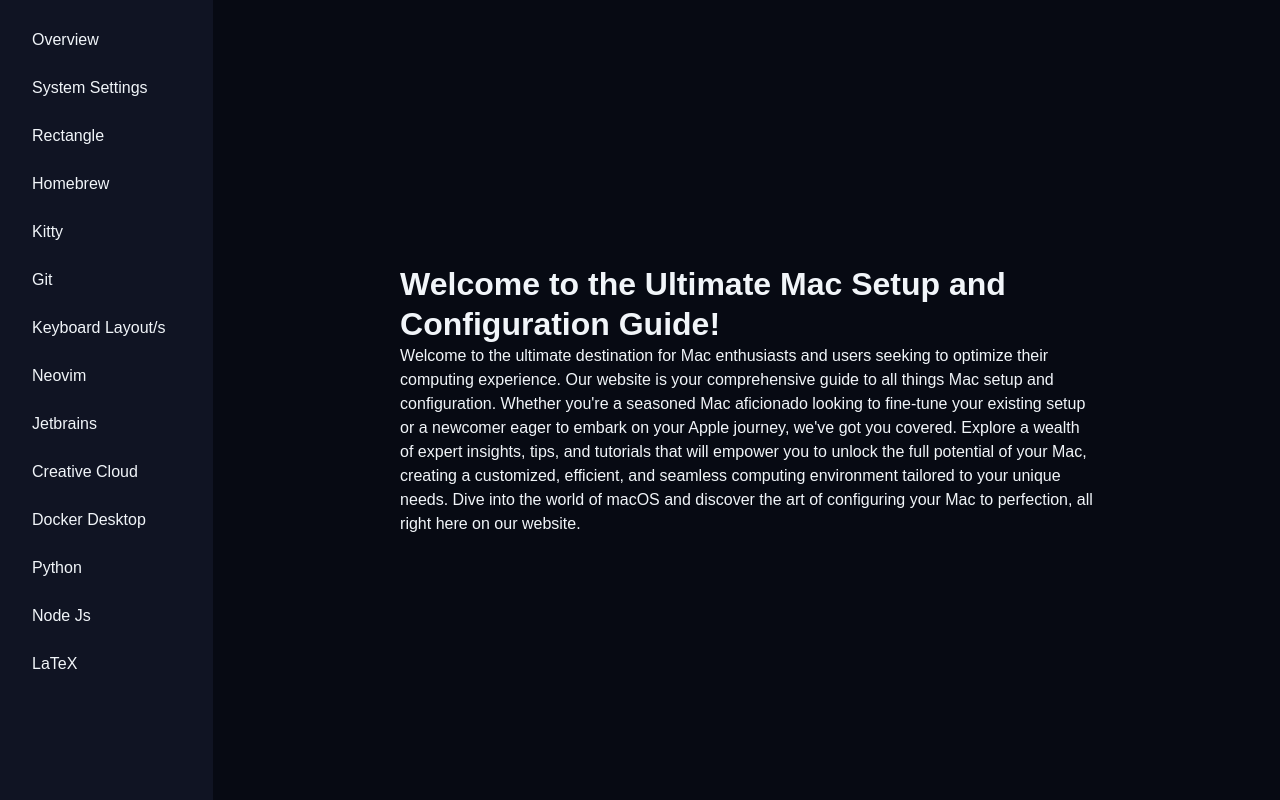
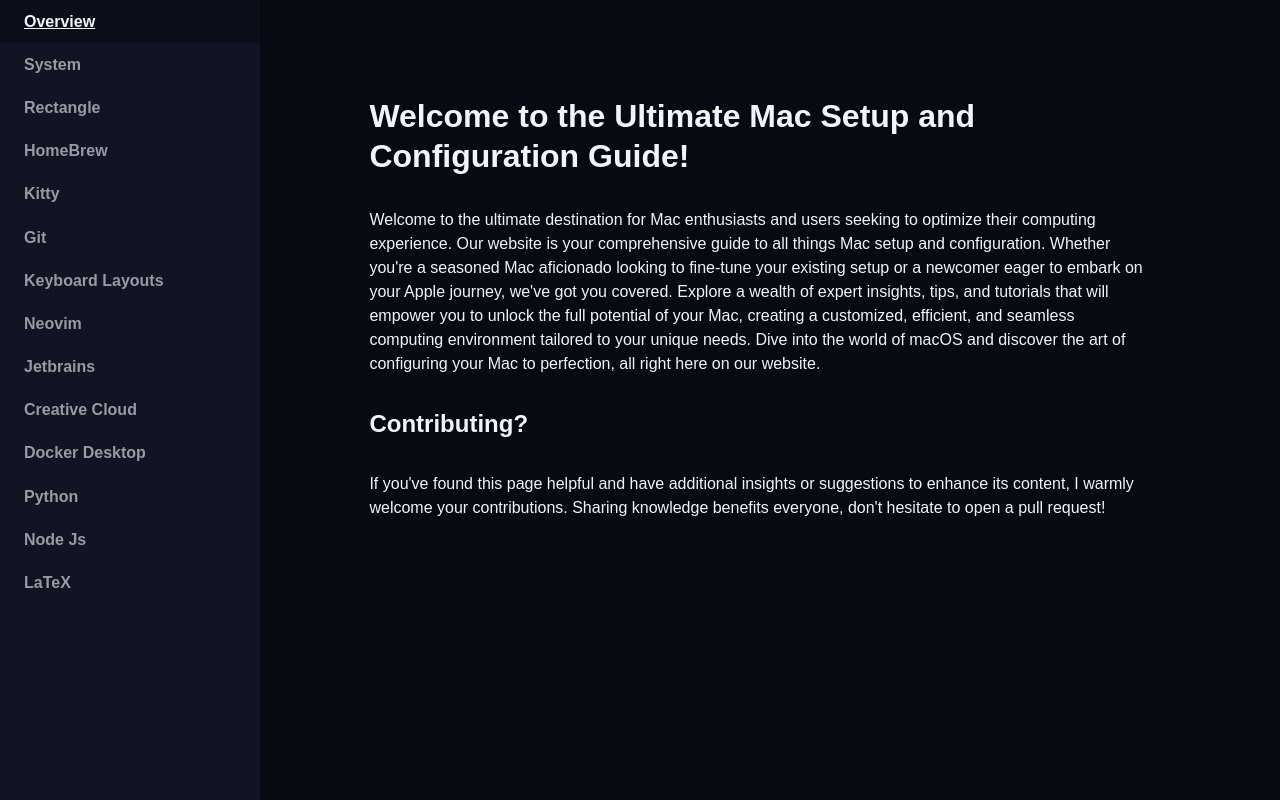
Before and after one commit to makiv2/dotfiles, a React (Vite) app: page / in a window 1280 px wide. Built offline with nearby package versions, Linux system fonts and the light colour scheme.

Commit message:
fix nav styling

```diff
--- a/src/components/Navbar.tsx
+++ b/src/components/Navbar.tsx
@@ -1,24 +1,40 @@
 import "../styles/navbar.css"
-import { Outlet, Link } from "react-router-dom";
+import {Link, Outlet, useLocation} from "react-router-dom";
+import React from "react";
 
 const Navbar = () => {
+    const { pathname } = useLocation();
+
+    const CustomLink: React.FC<{ dest: string, pathname: string }> = ({dest, pathname}) => {
+        const formattedDest = dest.startsWith('/') ? dest.slice(1).toLowerCase() : dest.toLowerCase();
+        const formattedPathname = pathname.startsWith('/') ? pathname.slice(1).toLowerCase() : pathname.toLowerCase();
+
+        return (
+            <Link className={formattedPathname === formattedDest ? 'active' : 'inactive'}
+                  to={formattedDest}
+            >
+                {dest === '/' ? "Overview" : dest}
+            </Link>
+        )
+    }
+
     return (
         <div className={"root__div"}>
             <div className={"navbar"}>
-                <Link to={"/"}>Overview</Link>
-                <Link to={"system"}>System Settings</Link>
-                <Link to={"rectangle"} >Rectangle</Link>
-                <Link to={"homebrew"} >Homebrew</Link>
-                <Link to={"kitty"} >Kitty</Link>
-                <Link to={"git"} >Git</Link>
-                <Link to={"keyboards"} >Keyboard Layout/s</Link>
-                <Link to={"neovim"} >Neovim</Link>
-                <Link to={"jetbrains"} >Jetbrains</Link>
-                <Link to={"cc"} >Creative Cloud</Link>
-                <Link to={"docker"} >Docker Desktop</Link>
-                <Link to={"python"} >Python</Link>
-                <Link to={"node"} >Node Js</Link>
-                <Link to={"latex"} >LaTeX</Link>
+                <CustomLink dest={'/'} pathname={pathname}></CustomLink>
+                <CustomLink dest={'System'} pathname={pathname}></CustomLink>
+                <CustomLink dest={'Rectangle'} pathname={pathname}></CustomLink>
+                <CustomLink dest={'HomeBrew'} pathname={pathname}></CustomLink>
+                <CustomLink dest={'Kitty'} pathname={pathname}></CustomLink>
+                <CustomLink dest={'Git'} pathname={pathname}></CustomLink>
+                <CustomLink dest={'Keyboard Layouts'} pathname={pathname}></CustomLink>
+                <CustomLink dest={'Neovim'} pathname={pathname}></CustomLink>
+                <CustomLink dest={'Jetbrains'} pathname={pathname}></CustomLink>
+                <CustomLink dest={'Creative Cloud'} pathname={pathname}></CustomLink>
+                <CustomLink dest={'Docker Desktop'} pathname={pathname}></CustomLink>
+                <CustomLink dest={'Python'} pathname={pathname}></CustomLink>
+                <CustomLink dest={'Node Js'} pathname={pathname}></CustomLink>
+                <CustomLink dest={'LaTeX'} pathname={pathname}></CustomLink>
             </div>
             <Outlet/>
         </div>
--- a/src/pages/Introduction.tsx
+++ b/src/pages/Introduction.tsx
@@ -8,6 +8,12 @@ const Introduction = () => {
             <div className={"intro__div"}>
                 <h1>Welcome to the Ultimate Mac Setup and Configuration Guide!</h1>
                 <p>{introText}</p>
+
+                <h2>Contributing?</h2>
+                <p>
+                    If you've found this page helpful and have additional insights or suggestions to enhance its
+                    content, I warmly welcome your contributions. Sharing knowledge benefits everyone, don't hesitate to open a pull request!
+                </p>
             </div>
         </div>
     )
--- a/src/pages/System.tsx
+++ b/src/pages/System.tsx
@@ -1,17 +1,31 @@
 const System = () => {
     return (
-        <>
         <div>
             <h1>System Settings</h1>
+
             <h2>Trackpad</h2>
+            <ul>
+                <li>Point & Click
+                    <ul>
+                        <li>Disable force click and haptic feedback</li>
+                        <li>Enable tap to click</li>
+                    </ul>
+                </li>
+                <li>Scroll & Zoom
+                    <ul>
+                        <li>Check all</li>
+                    </ul>
+                </li>
+            </ul>
+
             <h2>Dock</h2>
+            <ul></ul>
             <h2>Finder</h2>
             <h2>Menubar</h2>
             <h2>Spotlight</h2>
             <h2>Accounts</h2>
             <h2>User Defaults</h2>
         </div>
-        </>
     )
 }
 
--- a/src/styles/introduction.css
+++ b/src/styles/introduction.css
@@ -1,9 +1,14 @@
 .intro {
     display: flex;
-    align-items: center;
     justify-content: center;
+    max-width: 78%;
 }
 
 .intro__div {
-    max-width: 65%;
+    margin-top: 6rem;
+
+    display: flex;
+    flex-direction: column;
+    gap: 2rem;
+    max-width: 78%;
 }
--- a/src/styles/navbar.css
+++ b/src/styles/navbar.css
@@ -1,11 +1,10 @@
 .navbar {
     background-color: #101423;
-    max-width: 20%;
+    max-width: 26%;
 
     display: flex;
     flex-direction: column;
 
-    padding: 1rem 2rem;
 }
 
 .root__div {
@@ -14,16 +13,26 @@
 }
 
 .navbar a {
-    color: var(--clr-light);
     text-decoration: none; /* Remove underline (optional) */
-    transition: 1s color;
-    padding: 0.75rem 1rem 0.75rem 0;
-
+    transition: 0.25s color;
+    padding: 0.6rem 6rem 0.6rem 1.5rem;
+    font-weight: bold;
     white-space: nowrap;
 
     &:hover {
-        color: var(--clr-cyan);
+        color: rgb(241, 245, 249);
+        background-color: rgba(7, 10, 19, 0.5);
+
         cursor: pointer; /* Change the cursor to a hand pointer on hover */
         text-decoration: underline;
     }
 }
+
+.active {
+    color: rgb(241, 245, 249);
+    background-color: rgba(7, 10, 19, 0.5);
+}
+
+.inactive {
+    color: rgba(241, 245, 249, 0.6);
+}
```
Lines whose indentation alone changed are shown as unchanged.
